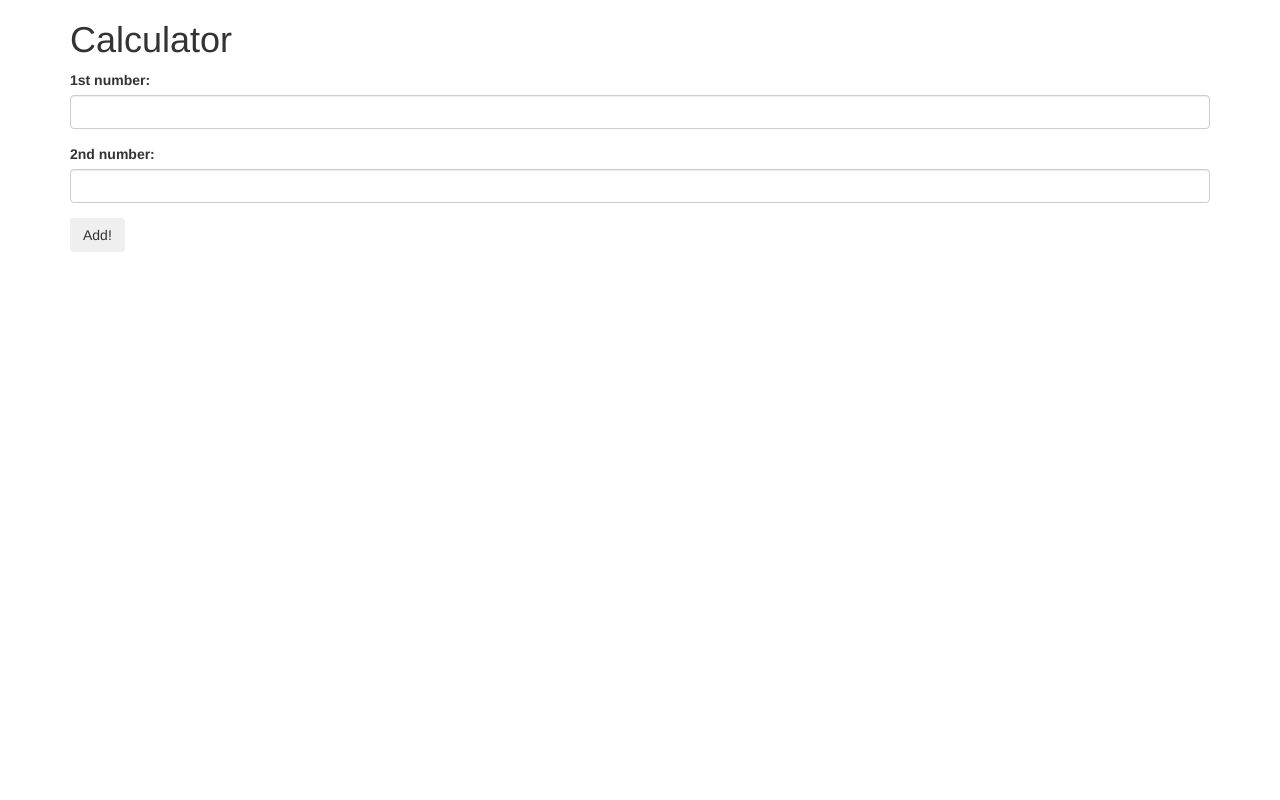
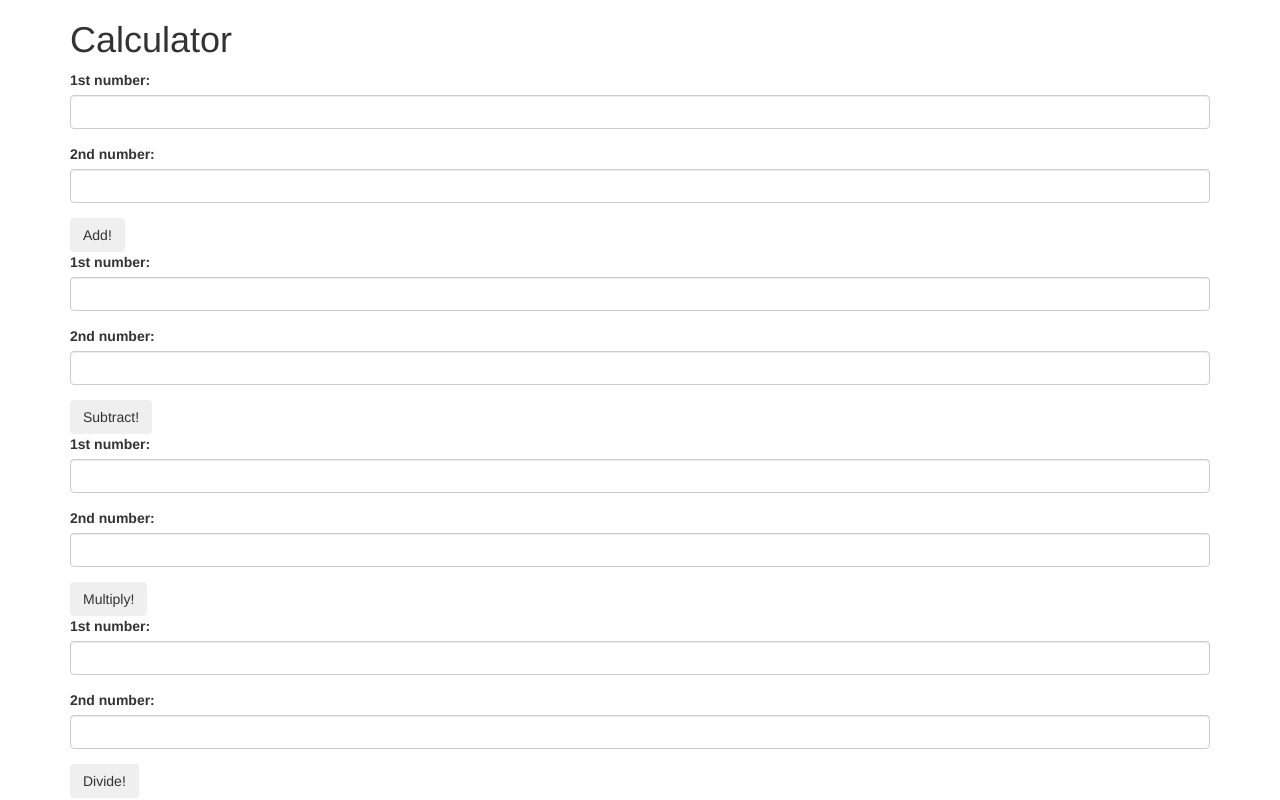
Before and after one commit to jhenager/calculator-app, a plain HTML site: page index.html in a window 1280 px wide. Drawn offline with Linux system fonts and the light colour scheme.

Commit message:
add additional forms for subtract, multiply and divide
Co-authored-by: Jeff Kim <kim2jy@hotmail.com>

```diff
--- a/index.html
+++ b/index.html
@@ -21,6 +21,43 @@
         </div>
         <button type="submit" class="btn">Add!</button>
       </form>
+
+      <form id="subtract">
+        <div class="form-group">
+          <label for="sub1">1st number:</label>
+          <input id="sub1" class="form-control" type="text">
+        </div>
+        <div class="form-group">
+          <label for="sub2">2nd number:</label>
+          <input id="sub2" class="form-control" type="text">
+        </div>
+        <button type="submit" class="btn">Subtract!</button>
+      </form>
+
+      <form id="multiply">
+        <div class="form-group">
+          <label for="mult1">1st number:</label>
+          <input id="mult1" class="form-control" type="text">
+        </div>
+        <div class="form-group">
+          <label for="mult2">2nd number:</label>
+          <input id="mult2" class="form-control" type="text">
+        </div>
+        <button type="submit" class="btn">Multiply!</button>
+      </form>
+
+      <form id="division">
+        <div class="form-group">
+          <label for="divide1">1st number:</label>
+          <input id="divide1" class="form-control" type="text">
+        </div>
+        <div class="form-group">
+          <label for="divide2">2nd number:</label>
+          <input id="divide2" class="form-control" type="text">
+        </div>
+        <button type="submit" class="btn">Divide!</button>
+      </form>
+
       <div id="output">
 
       </div>
```
